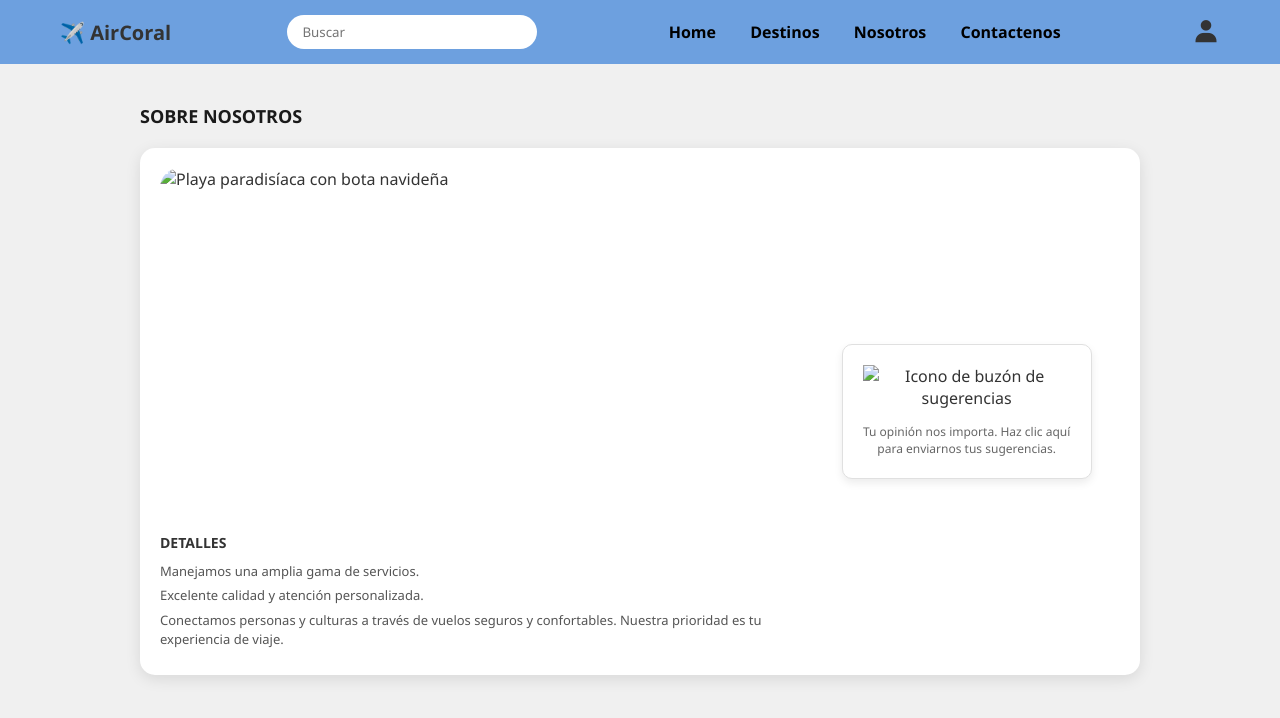
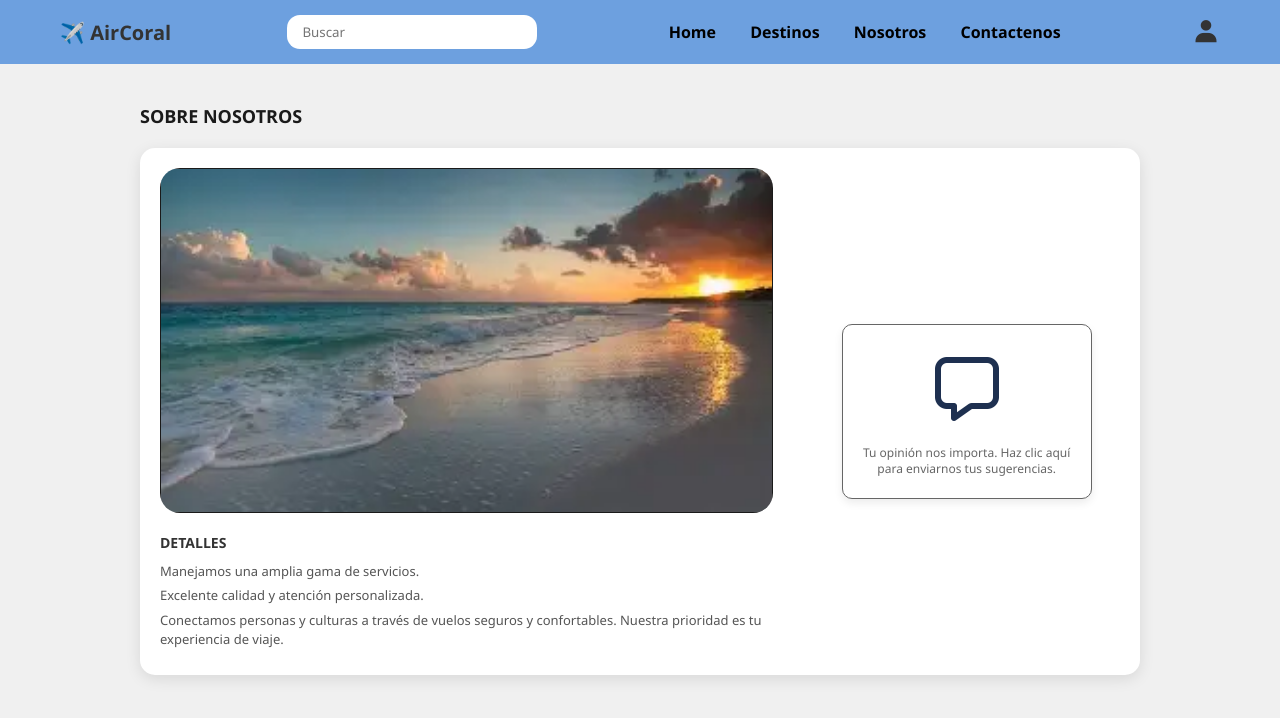
Before and after one commit to JAHACARI/Air_Coral, a plain HTML site: page nosotros.html in a window 1280 px wide. Drawn offline with nearby package versions, Linux system fonts and the light colour scheme.

Commit message:
subir cambios nav-var y nosotros, contactenos, y sus css

```diff
--- a/CSS/nav_bar.css
+++ b/CSS/nav_bar.css
@@ -37,7 +37,7 @@ width:40px;
 .search{
 
 padding:8px 15px;
-border-radius:20px;
+border-radius:13px;
 border:none;
 width:250px;
 
--- a/CSS/nosotros.css
+++ b/CSS/nosotros.css
@@ -62,6 +62,7 @@ body {
     height: 100%;
     object-fit: cover; /* Asegura que la imagen cubra el contenedor */
     display: block;
+    border: 1.5px solid #1a1a1a;
 }
 
 .details-container h3 {
@@ -96,6 +97,7 @@ body {
     transition: transform 0.2s ease, box-shadow 0.2s ease;
     width: 100%;
     max-width: 250px;
+    border:  0.1px solid #666;
 }
 
 .mailbox-card:hover {
--- a/nosotros.html
+++ b/nosotros.html
@@ -42,7 +42,7 @@
 
             <div class="card-left">
                 <div class="image-container">
-                    <img src="'ruta/a/tu/imagen_playa.jpg'" alt="Playa paradisíaca con bota navideña">
+                    <img src="./IMG/nosotros/OIP.webp" alt="Playa paradisíaca">
                 </div>
                 <div class="details-container">
                     <h3>DETALLES</h3>
@@ -54,7 +54,7 @@
 
             <div class="card-right" id="feedback-trigger">
                 <div class="mailbox-card">
-                    <img src="'ruta/a/tu/icono_buzon.png'" alt="Icono de buzón de sugerencias">
+                    <img src="./IMG/nosotros/message-regular.png" alt="Icono de buzón de sugerencias">
                     <p>Tu opinión nos importa. Haz clic aquí para enviarnos tus sugerencias.</p>
                 </div>
             </div>
@@ -64,7 +64,7 @@
         <div class="feedback-section" id="feedback-panel">
             <div class="feedback-card">
                 <div class="feedback-info">
-                    <img src="'ruta/a/tu/icono_buzon.png'" alt="Icono de buzón">
+                    <img src="./IMG/nosotros/envelope-open-regular.png" alt="Icono de buzón">
                     <div class="text-group">
                         <h4>¿Quieres conocer mejor el mundo?</h4>
                         <p>Te ayudamos a conseguirlo.</p>
```
Also changed, not shown: index.html (+1 -0 lines), IMG/nosotros/OIP.webp (added), IMG/nosotros/envelope-open-regular.png (added), IMG/nosotros/message-regular.png (added).
